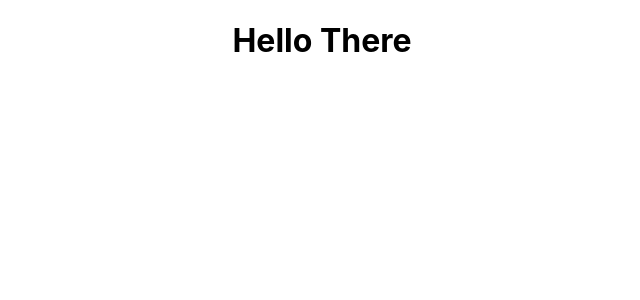
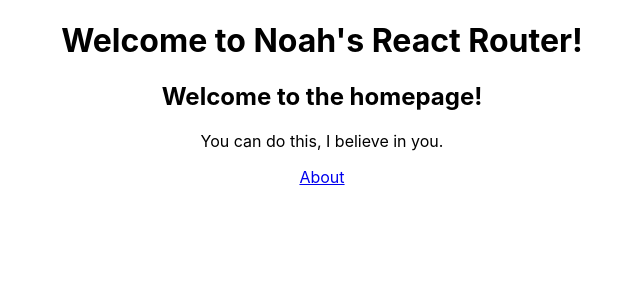
Before and after one commit to SchoolOfCode/final-project_front-end-full-stack-fam, a React (Create React App) app in the folder frontend-final-project/: page / in a window 1280 px wide. Shown: the top 300 px of the page, without its empty margins (318-958 px from the left). Built offline with nearby package versions, Linux system fonts and the light colour scheme.

Commit message:
react router installed, basic routes up and running

```diff
--- a/frontend-final-project/package.json
+++ b/frontend-final-project/package.json
@@ -8,6 +8,7 @@
     "@testing-library/user-event": "^13.5.0",
     "react": "^18.2.0",
     "react-dom": "^18.2.0",
+    "react-router-dom": "^6.3.0",
     "react-scripts": "5.0.1",
     "web-vitals": "^2.1.4"
   },
--- a/frontend-final-project/src/App.js
+++ b/frontend-final-project/src/App.js
@@ -1,11 +1,50 @@
 import './App.css';
+import {Routes, Route, Link} from 'react-router-dom'
 
 const url = process.env.REACT_APP_BACKEND_URL ?? "http://localhost:3000";
 
+function Home() {
+  return (
+    <>
+      <main>
+        <h2>Welcome to the homepage!</h2>
+        <p>You can do this, I believe in you.</p>
+      </main>
+      <nav>
+        <Link to="/parent">About</Link>
+      </nav>
+    </>
+  );
+}
+
+function Parent() {
+  return (
+    <>
+      <main>
+        <h2>Who are we?</h2>
+        <p>
+          That feels like an existential question, don't you
+          think?
+        </p>
+      </main>
+      <nav>
+        <Link to="/">Home</Link>
+      </nav>
+    </>
+  );
+}
+
 function App() {
+
+
+
   return (
     <div className="App">
-     <h1> Hello There </h1>
+     <h1> Welcome to Noah's React Router! </h1>
+      <Routes>
+        <Route path="/" element={<Home/>} />
+        <Route path="parent" element={<Parent/>} />
+      </Routes>
     </div>
   );
 }
--- a/frontend-final-project/src/index.js
+++ b/frontend-final-project/src/index.js
@@ -1,5 +1,6 @@
 import React from 'react';
 import ReactDOM from 'react-dom/client';
+import { BrowserRouter } from "react-router-dom";
 import './index.css';
 import App from './App';
 
@@ -7,6 +8,8 @@ import App from './App';
 const root = ReactDOM.createRoot(document.getElementById('root'));
 root.render(
   <React.StrictMode>
-    <App />
+    <BrowserRouter>
+      <App />
+    </BrowserRouter>
   </React.StrictMode>
 );
```
Also changed, not shown: 2 other files (tests, documents, lock files or other folders).
